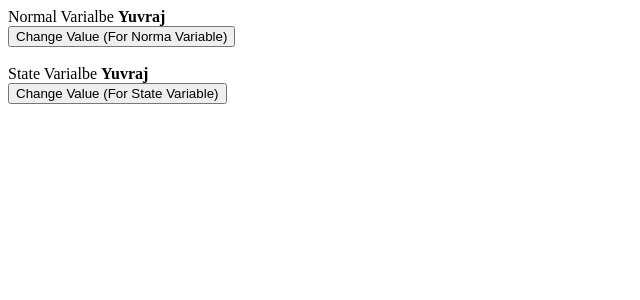
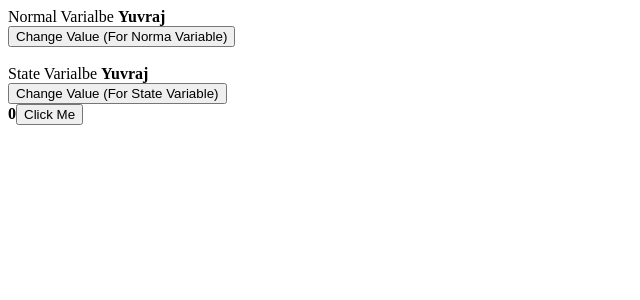
Before and after one commit to yuvrajdas/2024_Learnings, a React (Create React App) app in the folder React/react-code-step-by-step/: page / in a window 1280 px wide. Shown: the top 300 px of the page, without its empty margins (0-640 px from the left). Built offline with nearby package versions, Linux system fonts and the light colour scheme.

Commit message:
state with class component

```diff
--- a/React/react-code-step-by-step/src/App.js
+++ b/React/react-code-step-by-step/src/App.js
@@ -1,9 +1,11 @@
 import State from "./Concepts/State";
+import StateWithClassComponent from "./Concepts/StateWithClassComponent";
 
 function App() {
   return (
    <>
     <State />
+    <StateWithClassComponent />
    </>
   );
 }
--- /dev/null
+++ b/React/react-code-step-by-step/src/Concepts/StateWithClassComponent.jsx
@@ -0,0 +1,26 @@
+import {Component} from "react";
+
+export default class StateWithClassComponent extends Component{
+    // eslint-disable-next-line no-useless-constructor
+    constructor(){
+        super();
+
+        // this.state = {
+        //     count : 0
+        // }
+    }
+    state = {
+        count : 0
+    }
+    changeValue(){
+        this.setState({count:this.state.count+1});
+    }
+    render(){
+        return(
+            <>
+                <strong>{this.state.count}</strong>
+                <button onClick={()=>this.changeValue()}>Click Me</button>
+            </>
+        )
+    }
+}
```
